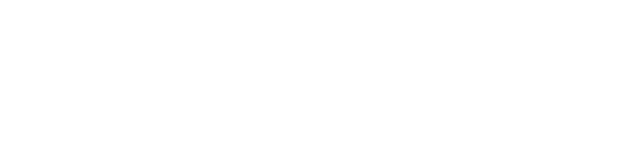
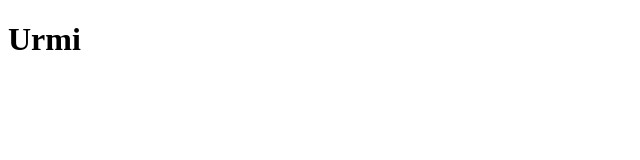
Before and after one commit to Tahsinurmi/Assignment-1, a plain HTML site: page index.html in a window 1280 px wide. Shown: the whole page, without its empty margins (0-640 px from the left). Drawn offline with Linux system fonts and the light colour scheme.

Commit message:
heading added

```diff
--- a/index.html
+++ b/index.html
@@ -7,6 +7,6 @@
     <link rel="stylesheet" href="style.css">
 </head>
 <body>
-
+  <h1>Urmi</h1>
 </body>
 </html>
```
